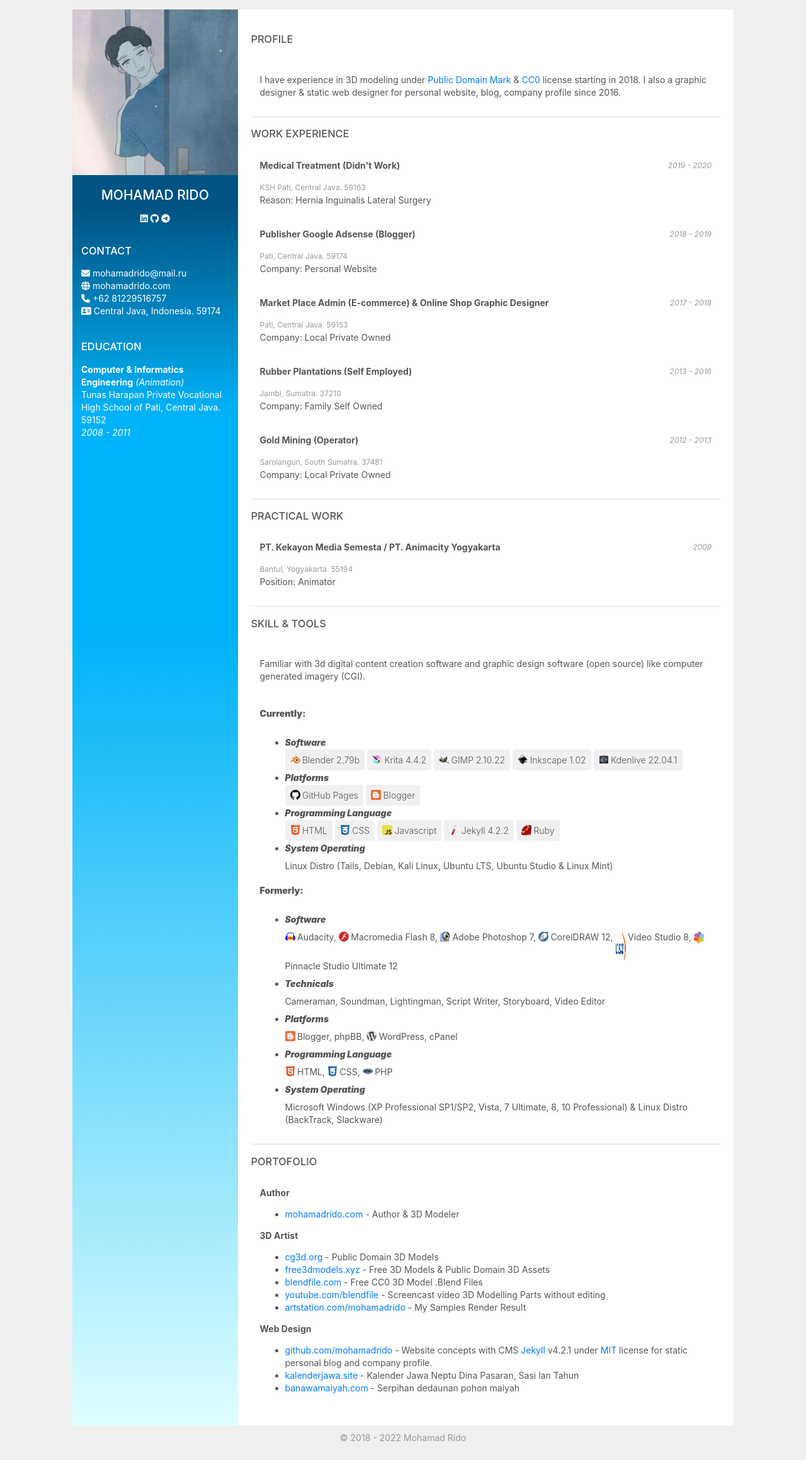
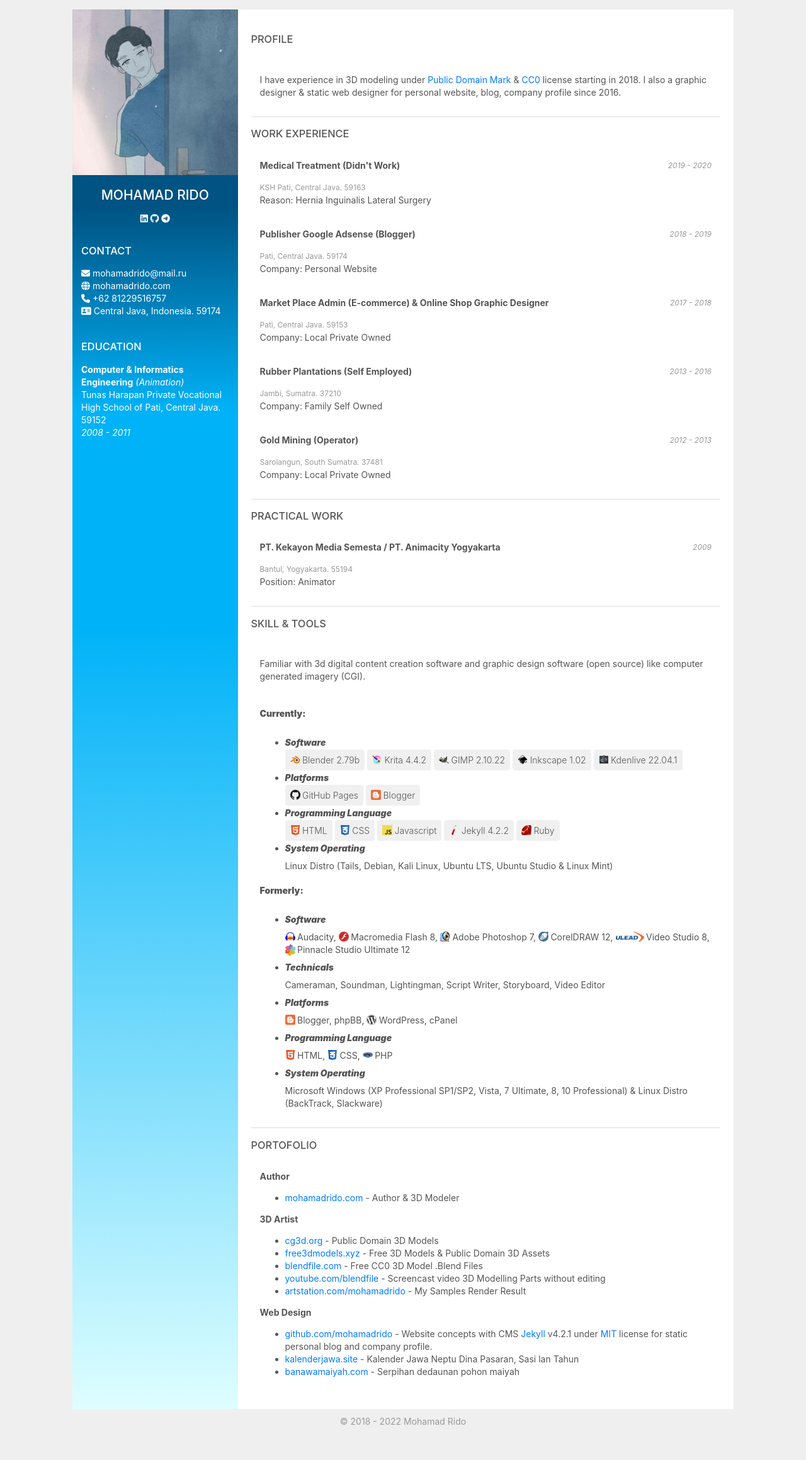
Before and after one commit to mohamadrido/about, a Jekyll site: the page built from index.html, in a window 1280 px wide. Shown: the whole page at 63% size. Built offline with Jekyll 4.4.1, drawn with Linux system fonts in a browser that asks for light colours; nearby versions of some CDN libraries; after the commit the page ends 2292 px from its top, so only the background shows below that.

Commit message:
Update index.html

```diff
--- a/index.html
+++ b/index.html
@@ -108,7 +108,7 @@
     <h4  style="font-weight: 900;">Formerly:</h4>
     <ul>
     <li class="li"><i>Software</i></li>
-      <img src="/audacity.png" class="icon">Audacity, <img src="/fl8.png" class="icon">Macromedia Flash 8, <img src="/ps7.png" class="icon">Adobe Photoshop 7, <img src="/cd12.png" class="icon">CorelDRAW 12, <img src="/ulead8.png" style="width: 16px;height:45px;vertical-align:text-top;margin-right:.25em;">Video Studio 8, <img src="/pinnacle12.png" class="icon">Pinnacle Studio Ultimate 12
+      <img src="/audacity.png" class="icon">Audacity, <img src="/fl8.png" class="icon">Macromedia Flash 8, <img src="/ps7.png" class="icon">Adobe Photoshop 7, <img src="/cd12.png" class="icon">CorelDRAW 12, <img src="/ulead8.png" style="width: 45px;height:16px;vertical-align:text-top;margin-right:.25em;">Video Studio 8, <img src="/pinnacle12.png" class="icon">Pinnacle Studio Ultimate 12
     <li class="li"><i>Technicals</i></li>
       Cameraman, Soundman, Lightingman, Script Writer, Storyboard, Video Editor
     <li class="li"><i>Platforms</i></li>
```
